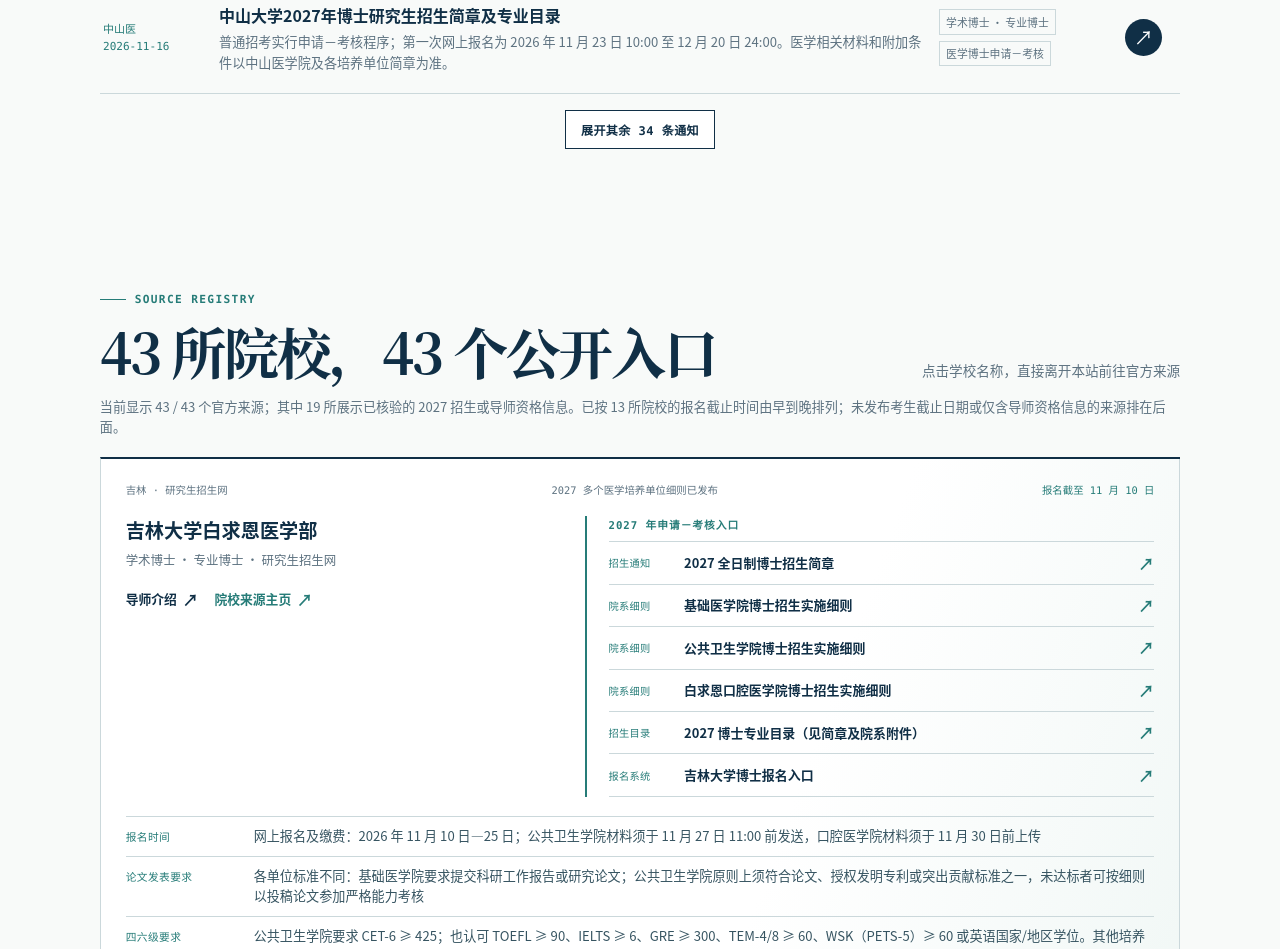
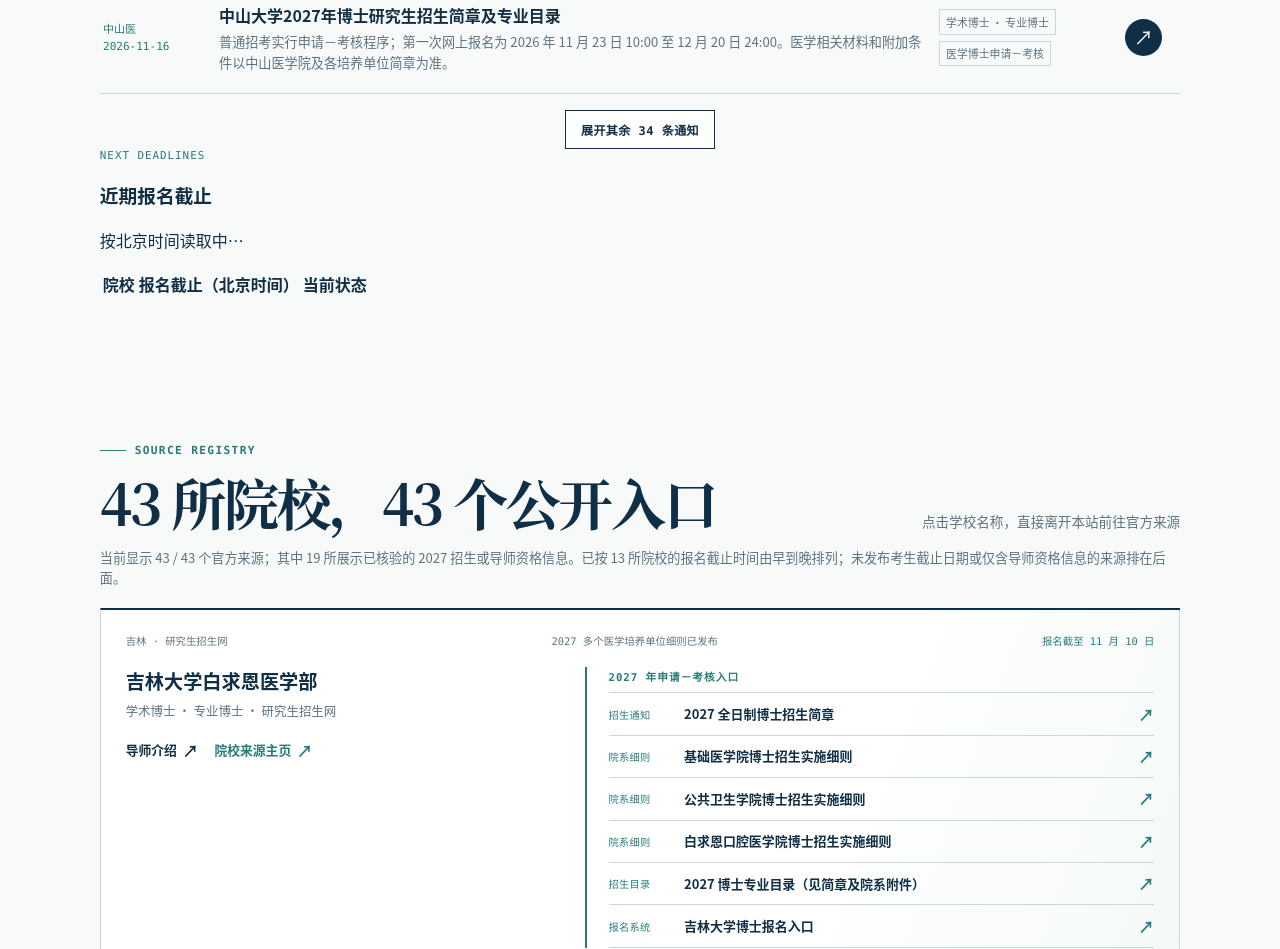
Before and after one commit to lec615965-coder/medphd-2027-guide, a plain HTML site: page index.html in a window 1280 px wide. Shown: the part 2209-3158 px from the top of the page. Drawn offline with Linux system fonts and the light colour scheme.

Commit message:
ui: add upcoming application deadline table

```diff
--- a/index.html
+++ b/index.html
@@ -98,6 +98,24 @@
         </div>
         <div class="notice-list" id="notice-list" aria-live="polite"></div>
         <button class="notice-toggle" id="notice-toggle" type="button" hidden aria-expanded="false" aria-controls="notice-list"></button>
+
+        <section class="deadline-ledger" aria-labelledby="deadline-ledger-title">
+          <div class="deadline-ledger-head">
+            <div>
+              <p class="result-kicker">NEXT DEADLINES</p>
+              <h3 id="deadline-ledger-title">近期报名截止</h3>
+            </div>
+            <p id="deadline-table-note">按北京时间读取中…</p>
+          </div>
+          <div class="deadline-table-wrap">
+            <table class="deadline-table">
+              <thead>
+                <tr><th scope="col">院校</th><th scope="col">报名截止（北京时间）</th><th scope="col">当前状态</th></tr>
+              </thead>
+              <tbody id="deadline-table-body"></tbody>
+            </table>
+          </div>
+        </section>
       </section>
 
       <section class="sources-section" id="sources" aria-labelledby="sources-title">
```
